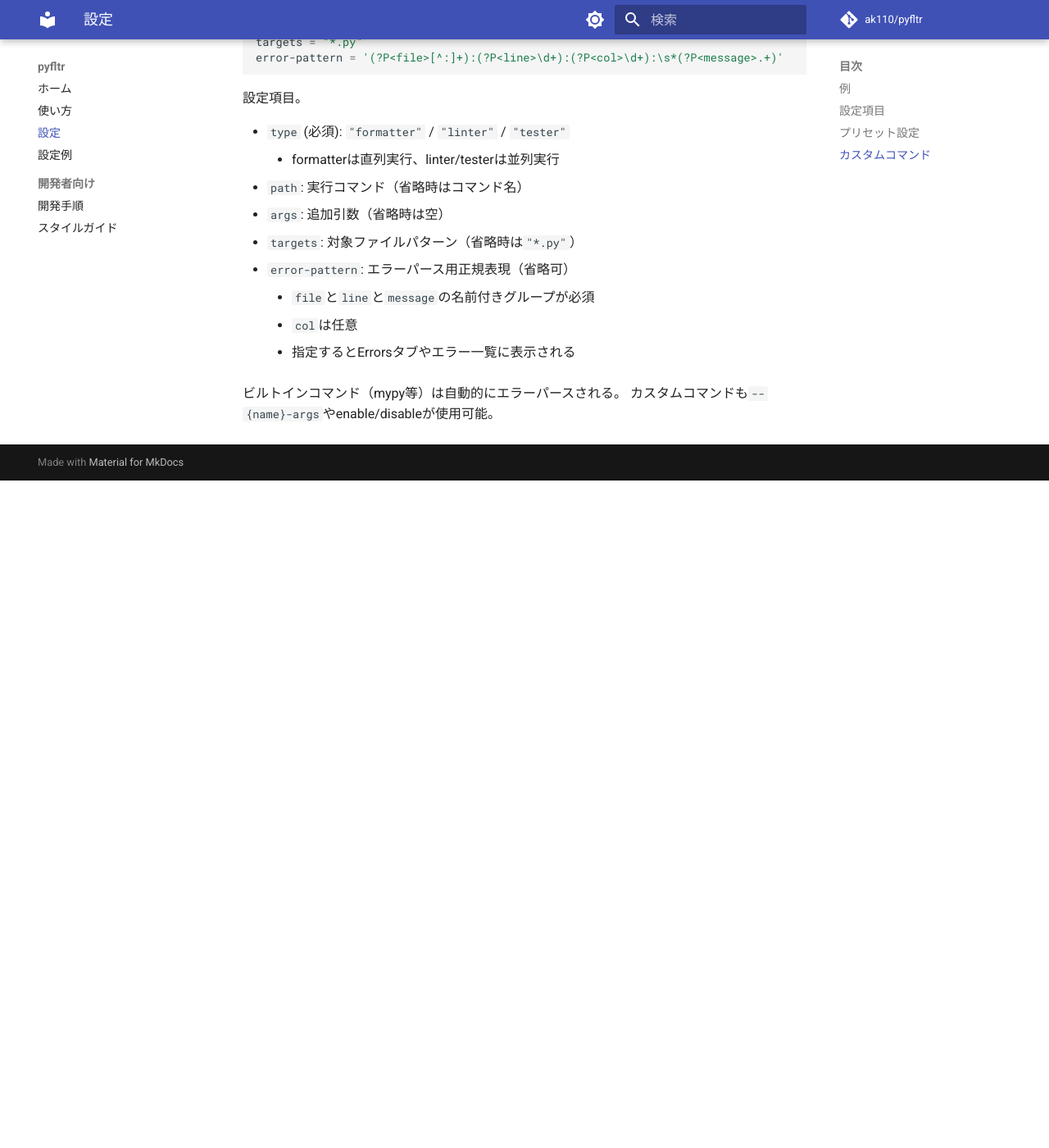
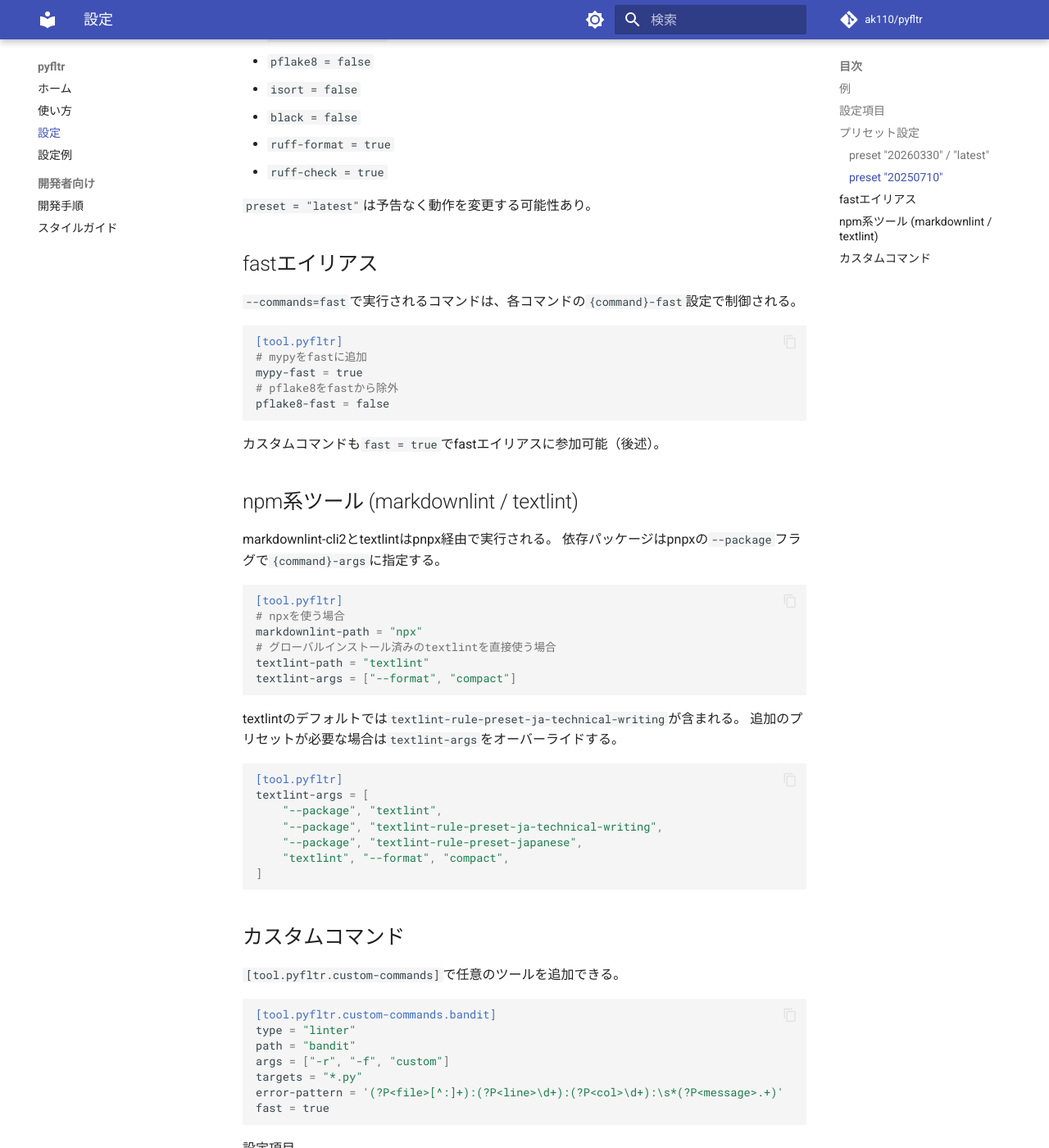
Before and after one commit to ak110/pyfltr, an MkDocs documentation site: the page built from docs/configuration.md, in a window 1280 px wide and 1400 px high, scrolled down 1459 px. Shown: the whole window at 82% size. Built offline with MkDocs 1.6.1 and Material for MkDocs 9.7.7, drawn with Linux system fonts in a browser that asks for light colours; comment, search, counter and statistics services are not loaded; before the commit the page ends 2045 px from its top, so only the background shows below that; some of the changed text lies outside the part shown.

Commit message:
markdownlint-cli2・textlint対応、preset 20260330追加、per-command fastフラグ導入
- markdownlint-cli2とtextlintをビルトインコマンドとして追加（pnpx経由で実行）
- preset "20260330"を追加しlatestに設定（pyright/textlint/markdownlint有効化）
- per-command {cmd}-fastフラグでfastエイリアスを動的計算（SSOT化）
- カスタムコマンドもfast=trueでfastエイリアスに参加可能
- pre-commitからmarkdownlint/textlintフックを削除しpyfltrに統合
- CIにNode.js+pnpmセットアップを追加、setup-uvをv7に更新
- ドキュメント全面更新（usage/configuration/examples/index等）

Co-Authored-By: Claude Opus 4.6 (1M context) <noreply@anthropic.com>

````diff
--- a/.textlintrc.yaml
+++ b/.textlintrc.yaml
@@ -1,7 +1,4 @@
 rules:
-  preset-japanese:
-    no-doubled-joshi: false
-    sentence-length: false
   preset-ja-technical-writing:
     ja-no-mixed-period: false
     ja-unnatural-alphabet: false
--- a/docs/.markdownlint-cli2.yaml
+++ b/docs/.markdownlint-cli2.yaml
@@ -1,4 +1,5 @@
 # MkDocs Materialはネストリストに4スペースのインデントが必要
 config:
-  MD007:
+  ul-indent:
     indent: 4
+  line-length: false
--- a/docs/configuration.md
+++ b/docs/configuration.md
@@ -20,20 +19,34 @@ extend-exclude = ["foo", "bar.py"]
 - {command} : 各コマンドの有効/無効
 - {command}-path : 実行するコマンド
 - {command}-args : 追加のコマンドライン引数
+- {command}-fast : `--commands=fast`に含めるか否か(後述)
 - exclude : 除外するファイル名/ディレクトリ名パターン(既定値あり)
 - extend-exclude : 追加で除外するファイル名/ディレクトリ名パターン(既定値は空)
 
 ## プリセット設定
 
 `preset`を設定することで、一括して設定を変更できる。
-`"latest"` または日付指定 (`"20250710"`) が使用可能。
+`"latest"` または日付指定 (`"20260330"`, `"20250710"`) が使用可能。
 
 ```toml
 [tool.pyfltr]
 preset = "latest"
 ```
 
-これらのプリセットは、以下の設定を自動的に適用する。
+### preset "20260330" / "latest"
+
+- `pyupgrade = false`
+- `autoflake = false`
+- `pflake8 = false`
+- `isort = false`
+- `black = false`
+- `ruff-format = true`
+- `ruff-check = true`
+- `pyright = true`
+- `textlint = true`
+- `markdownlint = true`
+
+### preset "20250710"
 
 - `pyupgrade = false`
 - `autoflake = false`
@@ -44,6 +57,47 @@ preset = "latest"
 - `ruff-check = true`
 
 `preset = "latest"`は予告なく動作を変更する可能性あり。
+
+## fastエイリアス
+
+`--commands=fast`で実行されるコマンドは、各コマンドの`{command}-fast`設定で制御される。
+
+```toml
+[tool.pyfltr]
+# mypyをfastに追加
+mypy-fast = true
+# pflake8をfastから除外
+pflake8-fast = false
+```
+
+カスタムコマンドも`fast = true`でfastエイリアスに参加可能（後述）。
+
+## npm系ツール (markdownlint / textlint)
+
+markdownlint-cli2とtextlintはpnpx経由で実行される。
+依存パッケージはpnpxの`--package`フラグで`{command}-args`に指定する。
+
+```toml
+[tool.pyfltr]
+# npxを使う場合
+markdownlint-path = "npx"
+# グローバルインストール済みのtextlintを直接使う場合
+textlint-path = "textlint"
+textlint-args = ["--format", "compact"]
+```
+
+textlintのデフォルトでは`textlint-rule-preset-ja-technical-writing`が含まれる。
+追加のプリセットが必要な場合は`textlint-args`をオーバーライドする。
+
+```toml
+[tool.pyfltr]
+textlint-args = [
+    "--package", "textlint",
+    "--package", "textlint-rule-preset-ja-technical-writing",
+    "--package", "textlint-rule-preset-japanese",
+    "textlint", "--format", "compact",
+]
+```
 
 ## カスタムコマンド
 
@@ -56,6 +110,7 @@ path = "bandit"
 args = ["-r", "-f", "custom"]
 targets = "*.py"
 error-pattern = '(?P<file>[^:]+):(?P<line>\d+):(?P<col>\d+):\s*(?P<message>.+)'
+fast = true
 ```
 
 設定項目。
@@ -69,6 +124,7 @@ error-pattern = '(?P<file>[^:]+):(?P<line>\d+):(?P<col>\d+):\s*(?P<message>.+)'
     - `file`と`line`と`message`の名前付きグループが必須
     - `col`は任意
     - 指定するとErrorsタブやエラー一覧に表示される
+- `fast`: `--commands=fast`に含めるか（省略時は`false`）
 
 ビルトインコマンド（mypy等）は自動的にエラーパースされる。
 カスタムコマンドも`--{name}-args`やenable/disableが使用可能。
--- a/docs/examples.md
+++ b/docs/examples.md
@@ -78,38 +77,60 @@ asyncio_default_test_loop_scope = "session"
 ## .pre-commit-config.yaml
 
 ```yaml
-  - repo: https://github.com/DavidAnson/markdownlint-cli2
-    rev: v0.21.0
-    hooks:
-      - id: markdownlint-cli2
-
-  - repo: local
-    hooks:
-      - id: textlint
-        name: textlint
-        entry: textlint
-        language: node
-        files: \.(md|mdown|markdown)$
-        args: []
-        require_serial: false
-        additional_dependencies:
-          - textlint@15.5.1
-          - textlint-rule-preset-ja-technical-writing@12.0.2
-          - textlint-rule-preset-japanese@10.0.4
-
   - repo: local
     hooks:
       - id: pyfltr
         name: pyfltr
         entry: uv run pyfltr --commands=fast
-        types: [python]
+        types_or: [python, markdown]
         require_serial: true
         language: system
+```
+
+## .markdownlint-cli2.yaml
+
+```yaml
+config:
+  line-length: false
+```
+
+## .textlintrc.yaml
+
+```yaml
+rules:
+  preset-ja-technical-writing:
+    ja-no-mixed-period: false
+    sentence-length: false
+```
+
+## textlint-argsのカスタマイズ
+
+追加のtextlintプリセットを使う場合は`textlint-args`をオーバーライドする。
+
+```toml
+[tool.pyfltr]
+textlint-args = [
+    "--package", "textlint",
+    "--package", "textlint-rule-preset-ja-technical-writing",
+    "--package", "textlint-rule-preset-japanese",
+    "textlint", "--format", "compact",
+]
 ```
 
 ## CI
 
 ```yaml
-  - uv install --no-interaction
-  - uv run pyfltr
+- name: Setup Node.js
+  uses: actions/setup-node@v6
+  with:
+    node-version: "lts/*"
+
+- name: Setup pnpm
+  uses: pnpm/action-setup@v5
+
+- name: Install dependencies
+  run: uv sync --all-extras --dev
+
+- name: Test with pyfltr
+  run: uv run pyfltr
 ```
--- a/pyproject.toml
+++ b/pyproject.toml
@@ -61,7 +61,6 @@ source = "vcs"
 
 [tool.pyfltr]
 preset = "latest"
-pyright = true
 pylint-args = ["--jobs=4"]
 mypy-args = ["--enable-error-code=unused-awaitable"]
 
````
Also changed, not shown: other parts of docs/configuration.md (+0 -1 lines), other parts of docs/examples.md (+0 -1 lines), .pre-commit-config.yaml (+1 -17 lines), CLAUDE.md (+1 -0 lines), README.md (+1 -1 lines), docs/index.md (+2 -0 lines), docs/style-guide.md (+12 -12 lines), docs/usage.md (+8 -4 lines), 5 other files.
